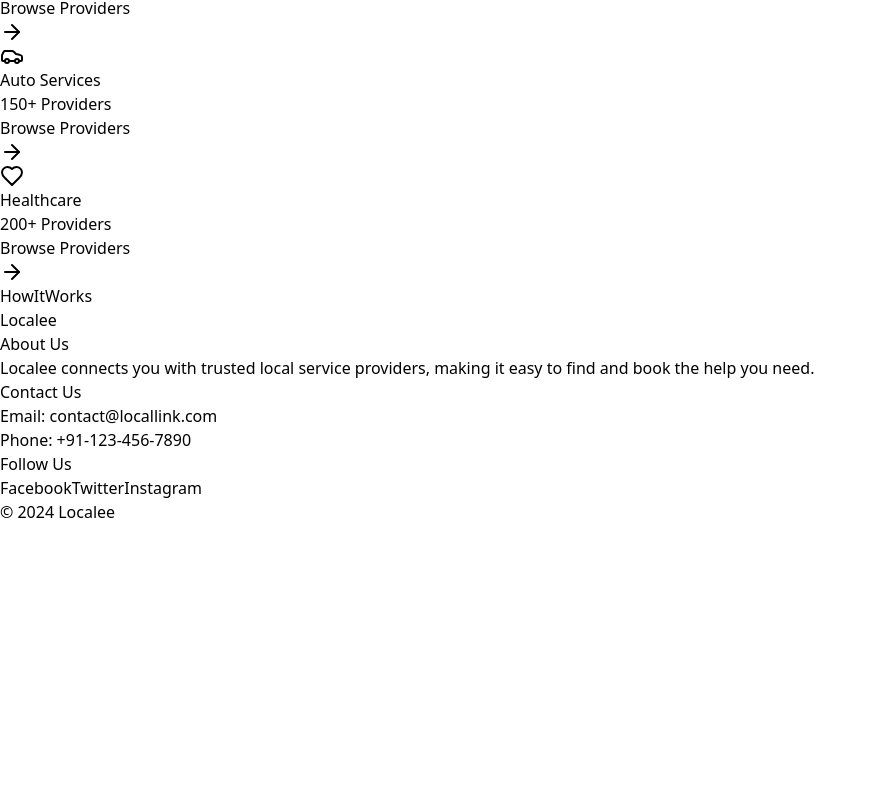
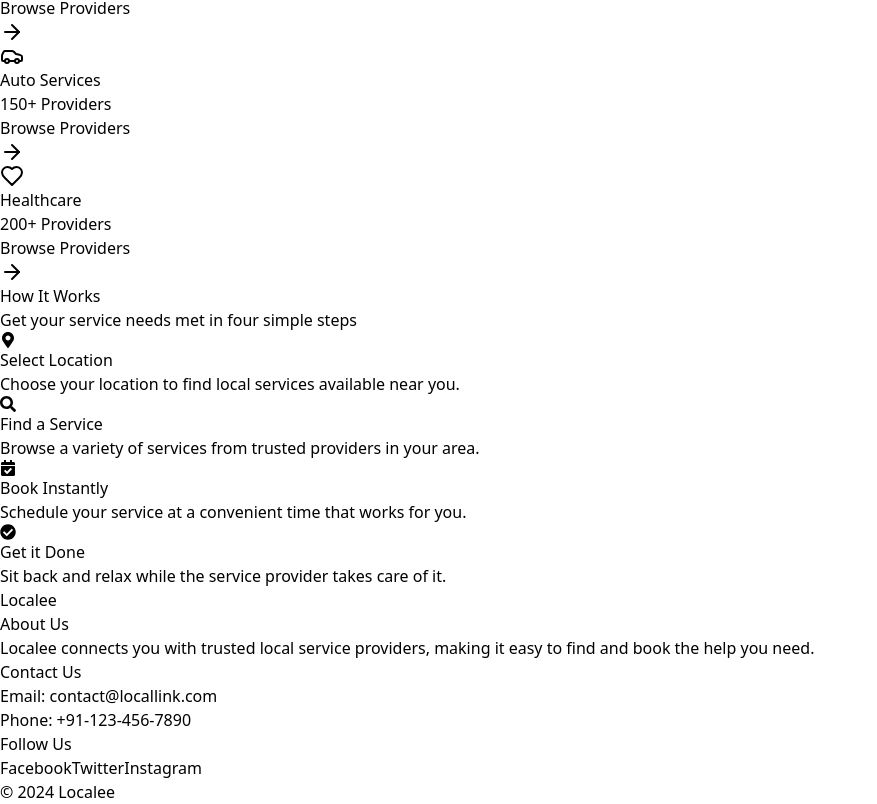
Before and after one commit to ruturaj1011/Localee, a React (Vite) app in the folder frontend/: page / in a window 1280 px wide. Shown: the part 772-1576 px from the top of the page, without its empty margins (0-877 px from the left). Before the commit the page ends 1296 px from the top, so only its background shows below. Built offline with nearby package versions, Linux system fonts and the light colour scheme.

Commit message:
Update HowItWorks.jsx
install react-icons for importing icons

```diff
--- a/frontend/src/landingPage/HowItWorks.jsx
+++ b/frontend/src/landingPage/HowItWorks.jsx
@@ -1,9 +1,55 @@
+// HowItWorks.js
 import React from 'react';
+import { FaMapMarkerAlt, FaSearch, FaCalendarCheck, FaCheckCircle } from 'react-icons/fa';
 
 function HowItWorks() {
-    return (
-        <div>HowItWorks</div>
-    );
+  return (
+    <section className="bg-white py-12 px-4 sm:px-6 lg:px-8 text-center">
+      <h1 className="text-4xl font-bold text-black mb-2">How It Works</h1>
+      <h4 className='text-gray-500 text-2xl mb-3'>Get your service needs met in four simple steps</h4>
+
+
+      <div className="grid gap-8 md:grid-cols-2 lg:grid-cols-4 max-w-6xl mx-auto">
+
+
+        {/* Card 1 - Select Location */}
+        <div className="p-6 bg-white rounded-lg shadow-xl flex flex-col items-center text-center">
+          <FaMapMarkerAlt className="text-blue-600 text-4xl mb-4" />
+          <h3 className="text-xl font-semibold mb-2">Select Location</h3>
+          <p className="text-gray-700">
+            Choose your location to find local services available near you.
+          </p>
+        </div>
+
+        {/* Card 2 - Find a Service */}
+        <div className="p-6 bg-white rounded-lg shadow-xl flex flex-col items-center text-center">
+          <FaSearch className="text-blue-600 text-4xl mb-4" />
+          <h3 className="text-xl font-semibold mb-2">Find a Service</h3>
+          <p className="text-gray-700">
+            Browse a variety of services from trusted providers in your area.
+          </p>
+        </div>
+
+        {/* Card 3 - Book Instantly */}
+        <div className="p-6 bg-white rounded-lg shadow-xl flex flex-col items-center text-center">
+          <FaCalendarCheck className="text-blue-600 text-4xl mb-4" />
+          <h3 className="text-xl font-semibold mb-2">Book Instantly</h3>
+          <p className="text-gray-700">
+            Schedule your service at a convenient time that works for you.
+          </p>
+        </div>
+
+        {/* Card 4 - Get it Done */}
+        <div className="p-6 bg-white rounded-lg shadow-xl flex flex-col items-center text-center">
+          <FaCheckCircle className="text-blue-600 text-4xl mb-4" />
+          <h3 className="text-xl font-semibold mb-2">Get it Done</h3>
+          <p className="text-gray-700">
+            Sit back and relax while the service provider takes care of it.
+          </p>
+        </div>
+      </div>
+    </section>
+  );
 }
 
 export default HowItWorks;
```
